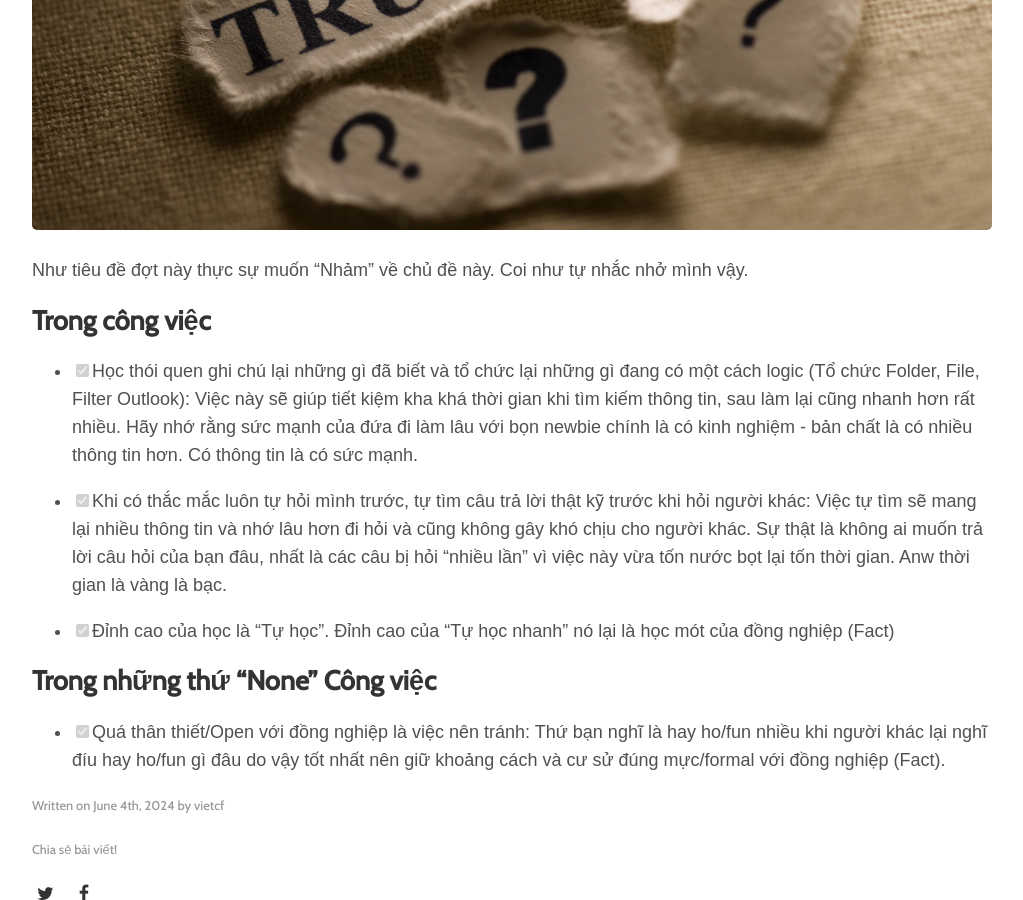
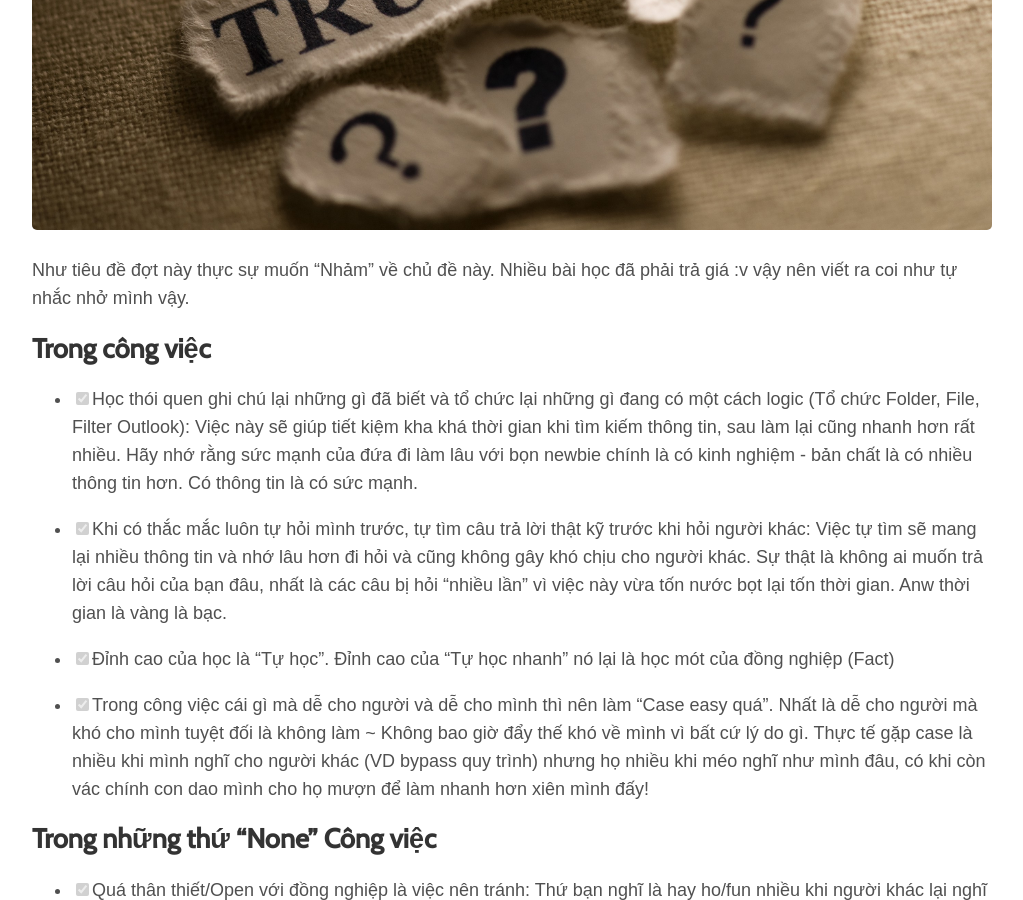
Before and after one commit to vietcf/vietchoi, a Jekyll site: the page built from _posts/2024-06-04-nhung-dieu-ma-chi-nguoi-di-lam-lau-nam-moi-hieu.md, in a window 1280 px wide and 900 px high, scrolled down 628 px. Shown: the whole window, without its empty margins (128-1151 px from the left). Built offline with Jekyll 4.4.1, drawn with Linux system fonts in a browser that asks for light colours; some web fonts are replaced.

Commit message:
update github 06 04

```diff
--- a/_posts/2024-06-04-nhung-dieu-ma-chi-nguoi-di-lam-lau-nam-moi-hieu.md
+++ b/_posts/2024-06-04-nhung-dieu-ma-chi-nguoi-di-lam-lau-nam-moi-hieu.md
@@ -7,7 +7,7 @@ tags: ['fun']
 image: assets/img/2024/06/04/intro-trust.jpeg
 ---
 
-Như tiêu đề đợt này thực sự muốn "Nhảm" về chủ đề này. Coi như tự nhắc nhở mình vậy.
+Như tiêu đề đợt này thực sự muốn "Nhảm" về chủ đề này. Nhiều bài học đã phải trả giá :v vậy nên viết ra coi như tự nhắc nhở mình vậy.
 
 ## Trong công việc
 
@@ -17,6 +17,8 @@ Như tiêu đề đợt này thực sự muốn "Nhảm" về chủ đề này.
 
 - [x] Đỉnh cao của học là "Tự học". Đỉnh cao của "Tự học nhanh" nó lại là học mót của đồng nghiệp (Fact)
 
+- [x] Trong công việc cái gì mà dễ cho người và dễ cho mình thì nên làm "Case easy quá". Nhất là dễ cho người mà khó cho mình tuyệt đối là không làm ~ Không bao giờ đẩy thế khó về mình vì bất cứ lý do gì. Thực tế gặp case là nhiều khi mình nghĩ cho người khác (VD bypass quy trình) nhưng họ nhiều khi méo nghĩ như mình đâu, có khi còn vác chính con dao mình cho họ mượn để làm nhanh hơn xiên mình đấy!
+
 ## Trong những thứ "None" Công việc
 
 - [x] Quá thân thiết/Open với đồng nghiệp là việc nên tránh: Thứ bạn nghĩ là hay ho/fun nhiều khi người khác lại nghĩ đíu hay ho/fun gì đâu do vậy tốt nhất nên giữ khoảng cách và cư sử đúng mực/formal với đồng nghiệp (Fact).
```
